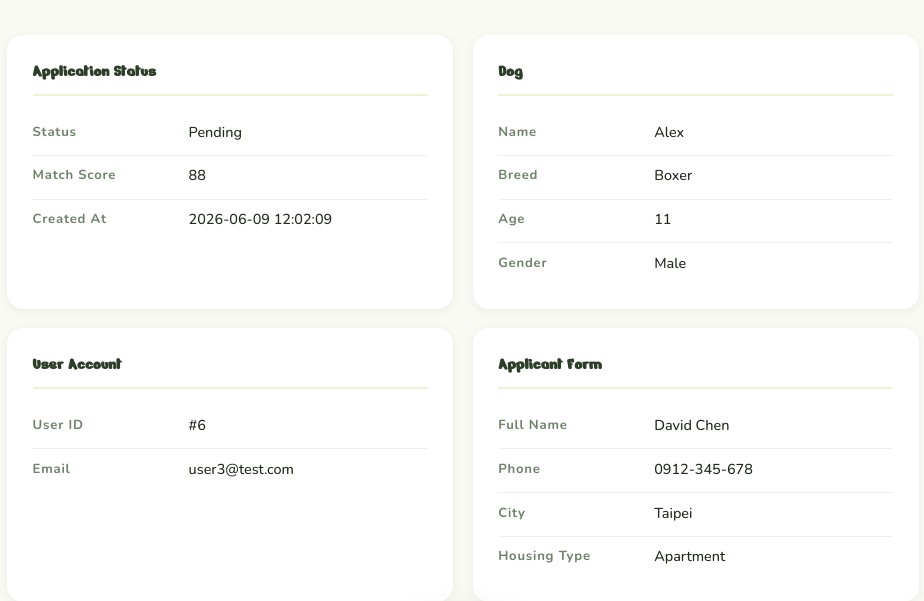
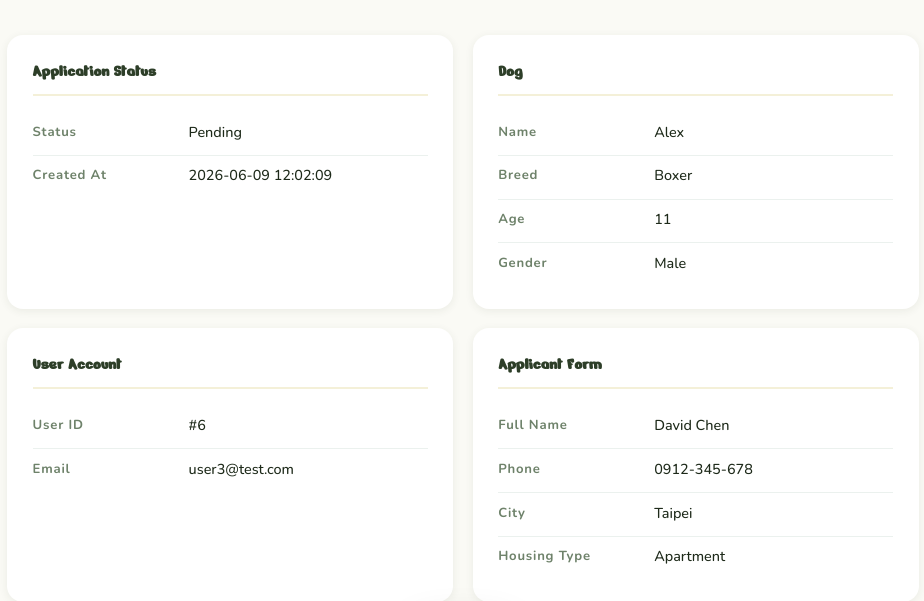
Before and after one commit to yuanyuanweng/DBMS_G7, a Flask app: page /admin/applications/1 in a window 1280 px wide. Shown: the part 182-783 px from the top of the page, without its empty margins (177-1101 px from the left). Run offline with Flask 3, Linux system fonts and the light colour scheme; a user stored in the database is signed in; data comes from the database, SQL or seed files in the repository; both versions use the stored data as it was before the commit.

Commit message:
Fix: Removed match score logic and attribute

```diff
--- a/app/models/application.py
+++ b/app/models/application.py
@@ -22,7 +22,6 @@ class Application:
         self.dog_id = row["Dog_ID"]
         self.status_code = row["Status"]
         self.status = STATUS_MAP.get(self.status_code, "Pending")
-        self.match_score = row["Match_Score"]
         self.created_at = row["Created_at"] or ""
         self.dog = Dog.get_by_id(self.dog_id)
 
@@ -34,7 +33,6 @@ class Application:
             "dog_id": self.dog_id,
             "status_code": self.status_code,
             "status": self.status,
-            "match_score": self.match_score,
             "created_at": self.created_at,
         }
 
@@ -44,7 +42,7 @@ class Application:
         db = get_db()
         row = db.execute(
             """
-            SELECT App_ID, User_ID, Dog_ID, Status, Match_Score, Created_at
+            SELECT App_ID, User_ID, Dog_ID, Status, Created_at
             FROM Application
             WHERE App_ID = ?
             """,
@@ -58,7 +56,7 @@ class Application:
         db = get_db()
         rows = db.execute(
             """
-            SELECT App_ID, User_ID, Dog_ID, Status, Match_Score, Created_at
+            SELECT App_ID, User_ID, Dog_ID, Status, Created_at
             FROM Application
             WHERE User_ID = ?
             ORDER BY Created_at DESC
@@ -127,8 +125,7 @@ class Application:
 
         return db.execute(
             f"""
-            SELECT a.App_ID, a.User_ID, a.Dog_ID, a.Status, a.Match_Score,
-                   a.Created_at,
+            SELECT a.App_ID, a.User_ID, a.Dog_ID, a.Status, a.Created_at,
                    {", ".join(form_select)},
                    u.Email,
                    d.Name AS Dog_Name, d.Breed, d.Age, d.Gender, d.Image_URL
@@ -172,7 +169,6 @@ class Application:
     def create(
         user_id,
         dog_id,
-        match_score=None,
         full_name=None,
         phone=None,
         city=None,
@@ -186,16 +182,15 @@ class Application:
             cursor = db.execute(
                 """
                 INSERT INTO Application (
-                    User_ID, Dog_ID, Status, Match_Score,
+                    User_ID, Dog_ID, Status,
                     Full_Name, Phone, City, Housing_Type, Reason, Lifestyle
                 )
-                VALUES (?, ?, ?, ?, ?, ?, ?, ?, ?, ?)
+                VALUES (?, ?, ?, ?, ?, ?, ?, ?, ?)
                 """,
                 (
                     user_id,
                     dog_id,
                     STATUS_PENDING,
-                    match_score,
                     full_name,
                     phone,
                     city,
--- a/app/templates/admin/application_detail.html
+++ b/app/templates/admin/application_detail.html
@@ -130,10 +130,6 @@
         </div>
       </div>
       <div class="info-row">
-        <div class="info-label">Match Score</div>
-        <div class="info-value">{{ value(application['Match_Score']) }}</div>
-      </div>
-      <div class="info-row">
         <div class="info-label">Created At</div>
         <div class="info-value">{{ value(application['Created_at']) }}</div>
       </div>
--- a/database/schema.sql
+++ b/database/schema.sql
@@ -33,7 +33,6 @@ CREATE TABLE Application (
     User_ID INTEGER NOT NULL,
     Dog_ID INTEGER NOT NULL,
     Status INTEGER NOT NULL DEFAULT 0 CHECK (Status IN (0, 1, 2)), -- 0:待審(pending), 1:核准(approved), 2:拒絕(rejected) (管理員層面)
-    Match_Score INTEGER CHECK (Match_Score BETWEEN 0 AND 100),
     Created_at DATETIME DEFAULT CURRENT_TIMESTAMP,
     Full_Name TEXT,
     Phone TEXT,
```
Also changed, not shown: database/seed.sql (+6 -6 lines), database/pickpet.db.
